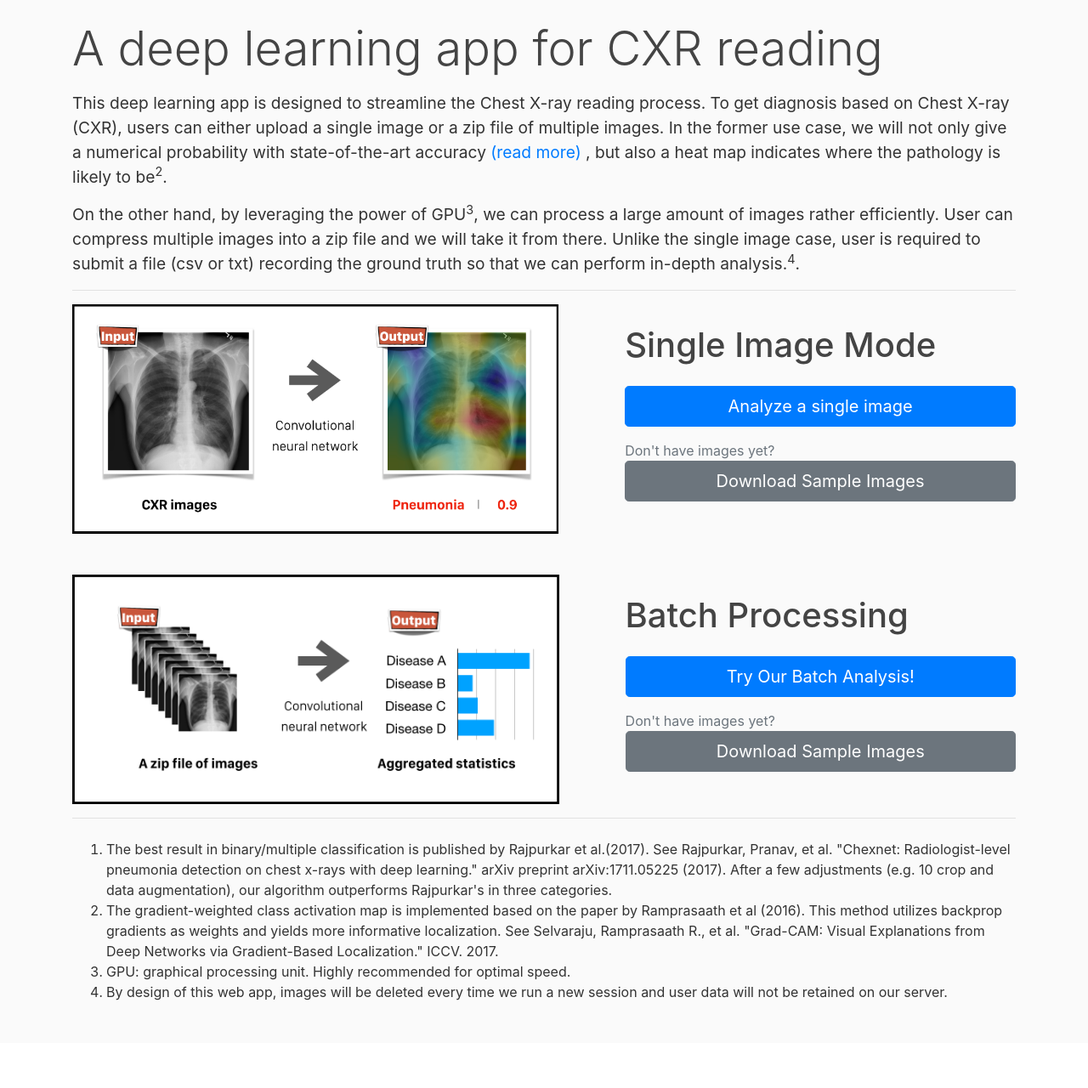
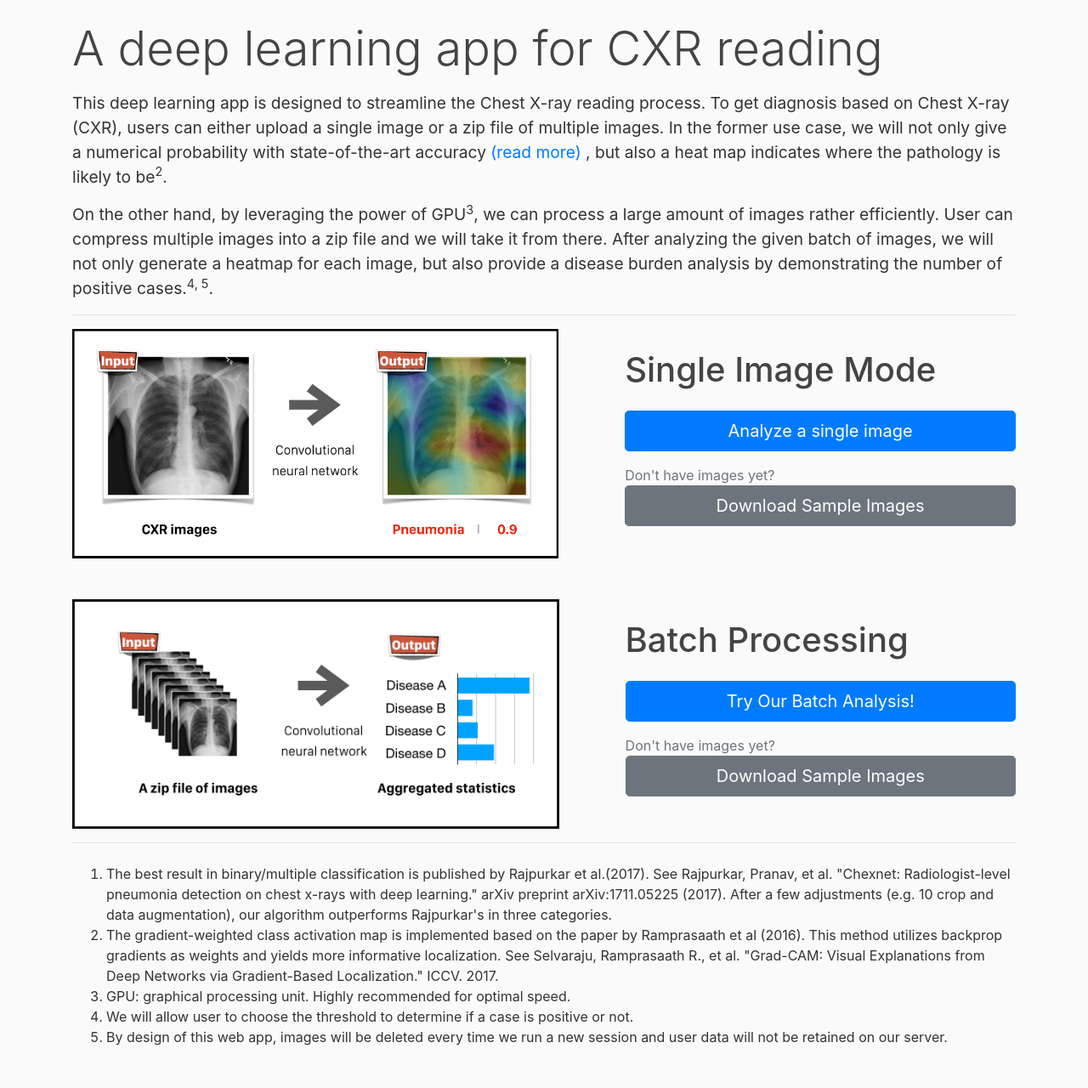
Before and after one commit to HaigangLiu/flaskapp_deep_learning, a Flask app: page / in a window 1280 px wide. Shown: the part 56-1336 px from the top of the page at 85% size. Before the commit the page ends 1233 px from the top, so only its background shows below. Run offline with Flask 2, Linux system fonts and the light colour scheme; some libraries are stand-ins or nearby versions.

Commit message:
delted uploading groudth part

```diff
--- a/templates/intropage.html
+++ b/templates/intropage.html
@@ -4,7 +4,7 @@
         <h1 class = 'display-4 mb-3 muted'>A deep learning app for CXR reading</h1>
         <p> <BIG>This deep learning app is designed to streamline the Chest X-ray reading process. To get diagnosis based on Chest X-ray (CXR), users can either upload a single image or a zip file of multiple images. In the former use case, we will not only give a numerical probability with state-of-the-art accuracy <a href="{{url_for("result_report_comparison")}}">(read more)</a> , but also a heat map indicates where the pathology is likely to be<sup>2</sup>. </BIG></p>
 
-         <p> <BIG>On the other hand, by leveraging the power of GPU<sup>3</sup>, we can process a large amount of images rather efficiently. User can compress multiple images into a zip file and we will take it from there. Unlike the single image case, user is  required to submit a file (csv or txt) recording the ground truth so that we can perform in-depth analysis.<sup>4</sup>.</BIG></p>
+         <p> <BIG>On the other hand, by leveraging the power of GPU<sup>3</sup>, we can process a large amount of images rather efficiently. User can compress multiple images into a zip file and we will take it from there. After analyzing the given batch of images, we will not only generate a heatmap for each image, but also provide a disease burden analysis by demonstrating the number of positive cases.<sup>4, 5</sup>.</BIG></p>
         <hr>
     </div>
 
@@ -28,7 +28,6 @@
         </div>
 
 </div>
-
 
 <div class="container mb-4" >
         <div class="row">
@@ -54,6 +53,7 @@
             <li> The best result in binary/multiple classification is published by Rajpurkar et al.(2017). See Rajpurkar, Pranav, et al. "Chexnet: Radiologist-level pneumonia detection on chest x-rays with deep learning." arXiv preprint arXiv:1711.05225 (2017). After a few adjustments (e.g. 10 crop and data augmentation), our algorithm outperforms Rajpurkar's in three categories.</li>
             <li>The gradient-weighted class activation map is implemented based on the paper by Ramprasaath et al (2016). This method utilizes backprop gradients as weights and yields more informative localization. See Selvaraju, Ramprasaath R., et al. "Grad-CAM: Visual Explanations from Deep Networks via Gradient-Based Localization." ICCV. 2017.</li>
             <li>GPU: graphical processing unit. Highly recommended for optimal speed.</li>
+            <li>We will allow user to choose the threshold to determine if a case is positive or not. </li>
             <li>By design of this web app, images will be deleted every time we run a new session and user data will not be retained on our server.</li>
         </ol>
     </div>
```
